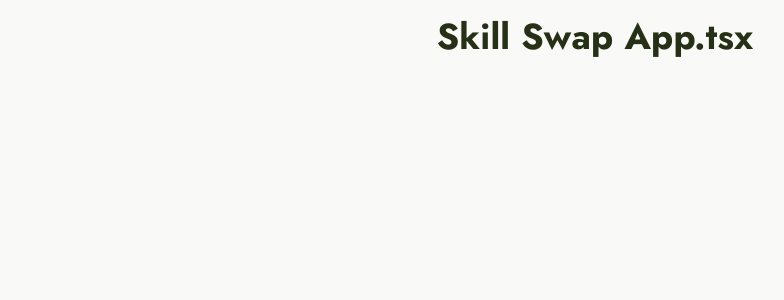
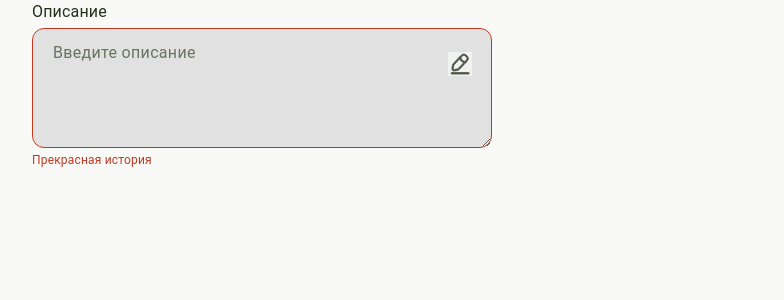
Before and after one commit to Rudik717/SkillSwap_47_4, a React (Vite) app: page / in a window 1280 px wide. Shown: the top 300 px of the page, without its empty margins (45-829 px from the left). Built offline with nearby package versions, Linux system fonts and the light colour scheme.

Commit message:
feat: создан компонент TextArea

```diff
--- a/src/app/App.tsx
+++ b/src/app/App.tsx
@@ -1,5 +1,17 @@
+import { TextArea } from '@/ui-kit'
+
 import './App.css'
 
 export const App = () => {
-  return <h1>Skill Swap App.tsx</h1>
+  return (
+    <TextArea
+      onChange={() => {}}
+      disabled={true}
+      label={'Описание'}
+      error={'Прекрасная история'}
+      placeholder={'Введите описание'}
+      icon={'edit'}
+    />
+  )
+  /*<h1>Skill Swap App.tsx</h1>*/
 }
--- a/src/index.css
+++ b/src/index.css
@@ -32,6 +32,11 @@
   --sans: 'Jost', system-ui, 'Segoe UI', roboto, sans-serif;
   --heading: 'Jost', system-ui, 'Segoe UI', roboto, sans-serif;
   --mono: ui-monospace, consolas, monospace;
+  --border-input-main: rgb(105 115 93);
+  --color-placeholder: rgb(105 115 93);
+  --color-input-disabled: rgb(225 225 225);
+  --color-error: rgb(191 57 32);
+  --color-caret: rgb(80 136 38);
 
   font: 18px / 145% var(--sans);
   font-synthesis: none;
--- /dev/null
+++ b/src/ui-kit/TextArea/TextArea.module.css
@@ -0,0 +1,92 @@
+.container {
+  display: flex;
+  flex-direction: column;
+  gap: 4px;
+  align-items: flex-start;
+  width: 100%;
+}
+
+.label {
+  font-family: Roboto, sans-serif;
+  font-size: 16px;
+  font-weight: 400;
+  line-height: 24px;
+}
+
+.textContainer {
+  position: relative;
+  display: inline-block;
+  width: 460px;
+  height: 120px;
+}
+
+.textArea {
+  width: 100%;
+  height: 100%;
+  padding: 12px 20px;
+  font-family: Roboto;
+  font-size: 16px;
+  line-height: 24px;
+  resize: vertical;
+  border: 1px solid var(--border-input-main);
+  border-radius: 12px;
+}
+
+.textArea:focus,
+.button:focus {
+  outline: none;
+  border-width: 2px;
+}
+
+.textArea.error {
+  border-color: var(--color-error);
+}
+
+.textArea::placeholder {
+  font-family: Roboto;
+  font-size: 16px;
+  font-weight: 400;
+  line-height: 24px;
+  color: var(--color-placeholder);
+  letter-spacing: 0.32px;
+}
+
+.disabled {
+  cursor: not-allowed;
+  background-color: var(--color-input-disabled);
+}
+
+.button:disabled {
+  cursor: not-allowed;
+  opacity: 0.7;
+}
+
+.button {
+  position: absolute;
+  top: 23.5px;
+  right: 20px;
+  width: 24px;
+  height: 24px;
+  padding: 0;
+  cursor: pointer;
+  background: var(--bg);
+  border: 0;
+  transition: opacity 0.2s ease;
+}
+
+.button:active {
+  opacity: 0.7;
+  transform: scale(0.95);
+}
+
+.span {
+  font-family: Roboto, sans-serif;
+  font-size: 12px;
+  font-weight: 400;
+  line-height: 16px;
+  text-align: left;
+}
+
+.error {
+  color: var(--color-error);
+}
--- /dev/null
+++ b/src/ui-kit/TextArea/TextArea.tsx
@@ -0,0 +1,93 @@
+import React from 'react'
+
+import { Icon } from '../Icon/Icon'
+import styles from './TextArea.module.css'
+
+interface TextAreaProps {
+  name?: string
+  value?: string
+  label?: string
+  icon?: string
+  error?: string
+  info?: string
+  placeholder?: string
+  disabled?: boolean
+  maxLength?: number
+  onChange: (value: string) => void
+  onIconClick?: () => void
+}
+
+export const TextArea = ({
+  value,
+  label,
+  icon,
+  error,
+  info,
+  placeholder = '',
+  disabled = false,
+  maxLength,
+  onChange,
+  onIconClick,
+}: TextAreaProps) => {
+  const handleChange = (event: React.ChangeEvent<HTMLTextAreaElement>) => {
+    const newValue = event.target.value
+    onChange(newValue)
+  }
+
+  const handleIconClick = () => {
+    if (onIconClick) {
+      onIconClick()
+    }
+  }
+
+  // Сборка классов для textarea
+  const textAreaClasses = [
+    styles.textArea,
+    disabled ? styles.disabled : '',
+    error ? styles.error : '',
+  ]
+    .filter(Boolean)
+    .join(' ')
+
+  // Рендеринг иконки, если она указана
+  const renderIcon = (): React.ReactNode => {
+    if (!icon) return null
+
+    return (
+      /*TODO: Заменить тег button на компонент Button и перепроверить стили*/
+      <button
+        type="button"
+        className={styles.button}
+        onClick={handleIconClick}
+        aria-label={`Иконка ${icon}`}
+        disabled={disabled}
+      >
+        <Icon size={24} name={'edit'} />
+      </button>
+    )
+  }
+
+  return (
+    <div className={styles.container}>
+      {label && (
+        <label className={styles.label} htmlFor={`textarea-${label}`}>
+          {label}
+        </label>
+      )}
+      <div className={styles.textContainer}>
+        <textarea
+          id={`textarea-${label}`}
+          value={value}
+          placeholder={placeholder}
+          disabled={disabled}
+          maxLength={maxLength}
+          className={textAreaClasses}
+          onChange={handleChange}
+        />
+        {renderIcon()}
+      </div>
+      {error && <span className={`${styles.span} ${styles.error}`}>{error}</span>}
+      {info && <span className={styles.span}>{info}</span>}
+    </div>
+  )
+}
--- a/src/ui-kit/index.ts
+++ b/src/ui-kit/index.ts
@@ -2,3 +2,4 @@ export * from './Icon/Icon'
 export { Logo } from './Logo/Logo'
 export { Badge } from './Badge/Badge'
 export { Avatar } from './Avatar/Avatar'
+export { TextArea } from './TextArea/TextArea'
```
Also changed, not shown: 1 other file (tests, documents, lock files or other folders).
